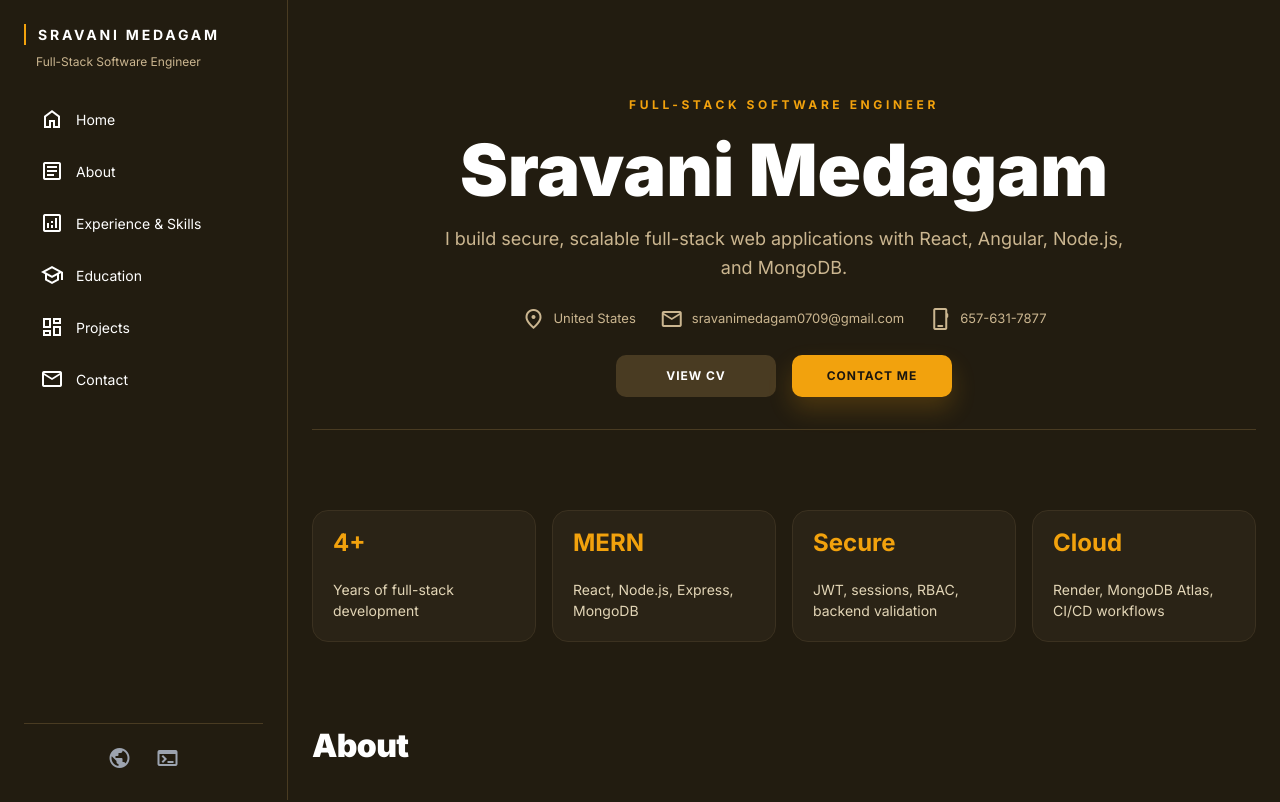
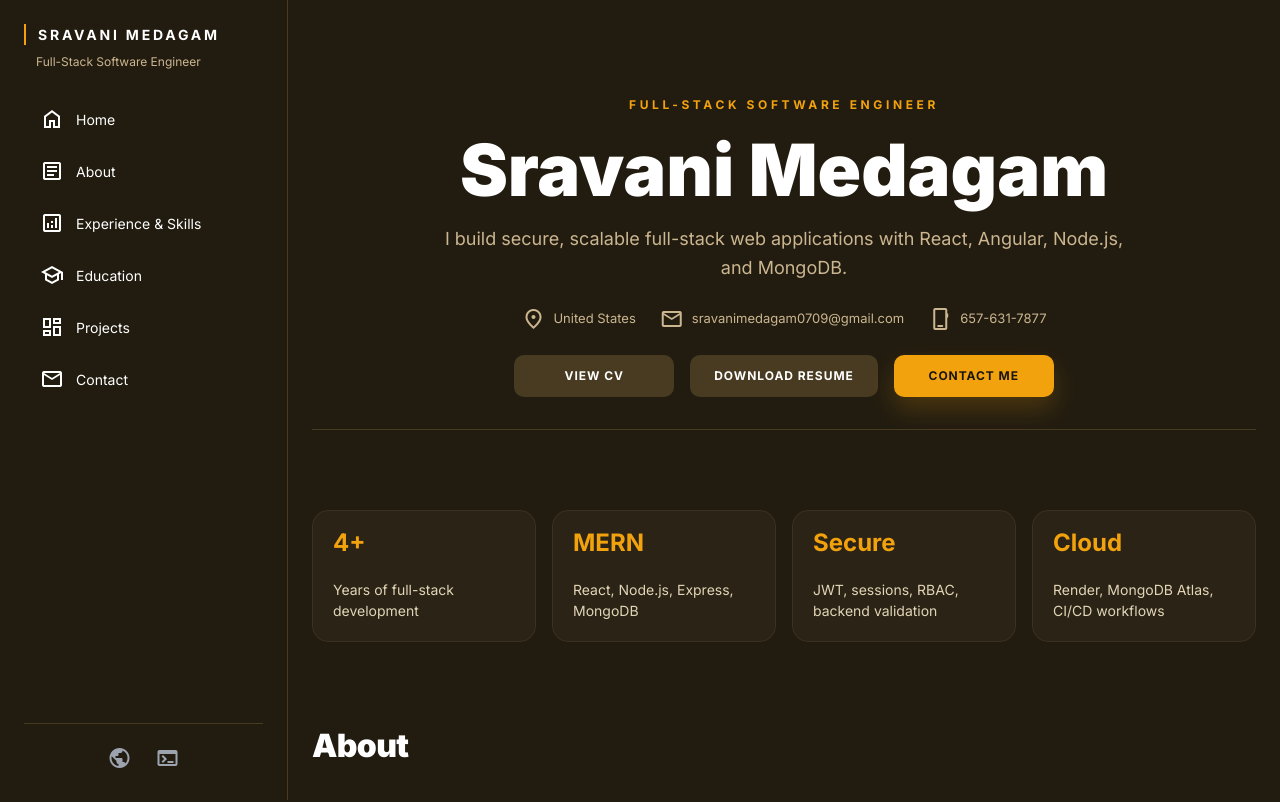
Before and after one commit to Sravani-Developer/sravani_portfolio, a React (Vite) app: page / in a window 1280 px wide. Shown: the top 802 px of the page. Built offline with nearby package versions, Linux system fonts and the light colour scheme.

Commit message:
Add resume download

```diff
--- a/src/App.jsx
+++ b/src/App.jsx
@@ -239,6 +239,15 @@ export default function App() {
                       rel="noreferrer"
                     >
                       View CV
+                    </a>
+                  ) : null}
+                  {profile.resumeDownloadUrl ? (
+                    <a
+                      className="resume-btn resume-btn-secondary"
+                      href={profile.resumeDownloadUrl}
+                      download
+                    >
+                      Download Resume
                     </a>
                   ) : null}
                   <a className="resume-btn resume-btn-primary" href={`mailto:${profile.email}`}>
--- a/src/data/profile.js
+++ b/src/data/profile.js
@@ -6,6 +6,7 @@ export const profiles = {
     email: "sravanimedagam0709@gmail.com",
     phone: "657-631-7877",
     resumeUrl: "https://drive.google.com/file/d/1yUNwpYKLq6SbLdy44DWMmDjw6b32gwwk/view?usp=sharing",
+    resumeDownloadUrl: "/Sravani_Medagam_Resume.pdf",
     links: {
       linkedin: "https://www.linkedin.com/in/sravanireddy-medagam-364190354",
       github: "https://github.com/Sravani-Developer",
```
Also changed, not shown: 1 other file (tests, documents, lock files or other folders).
